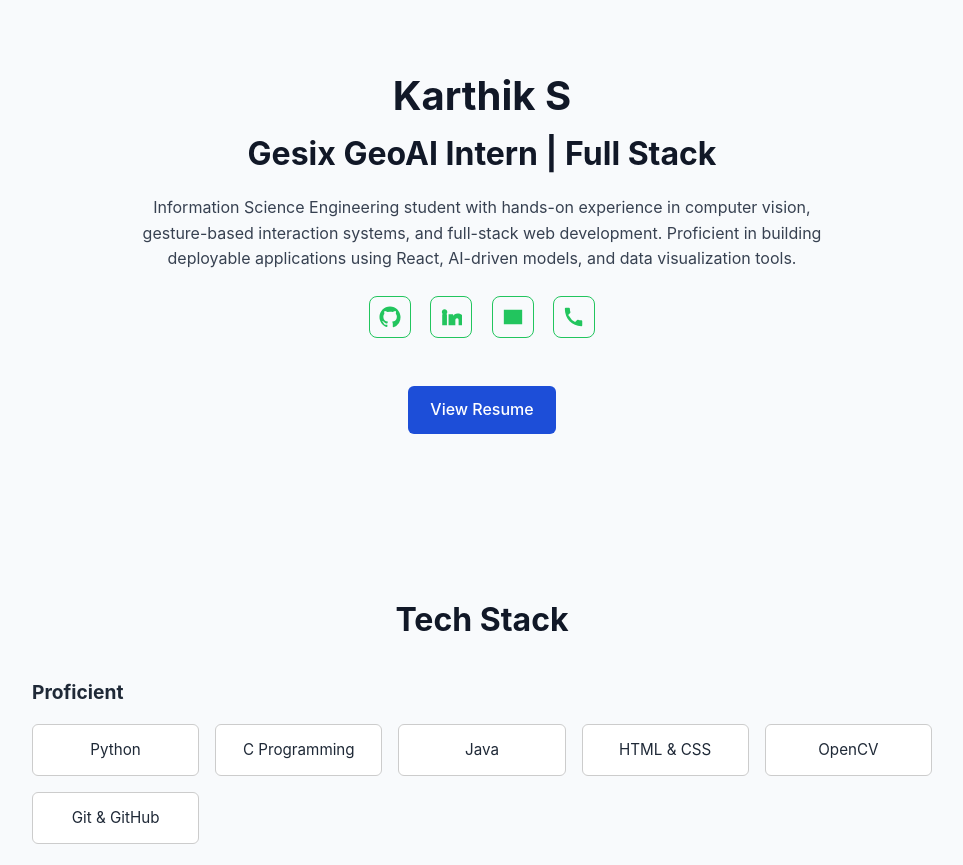
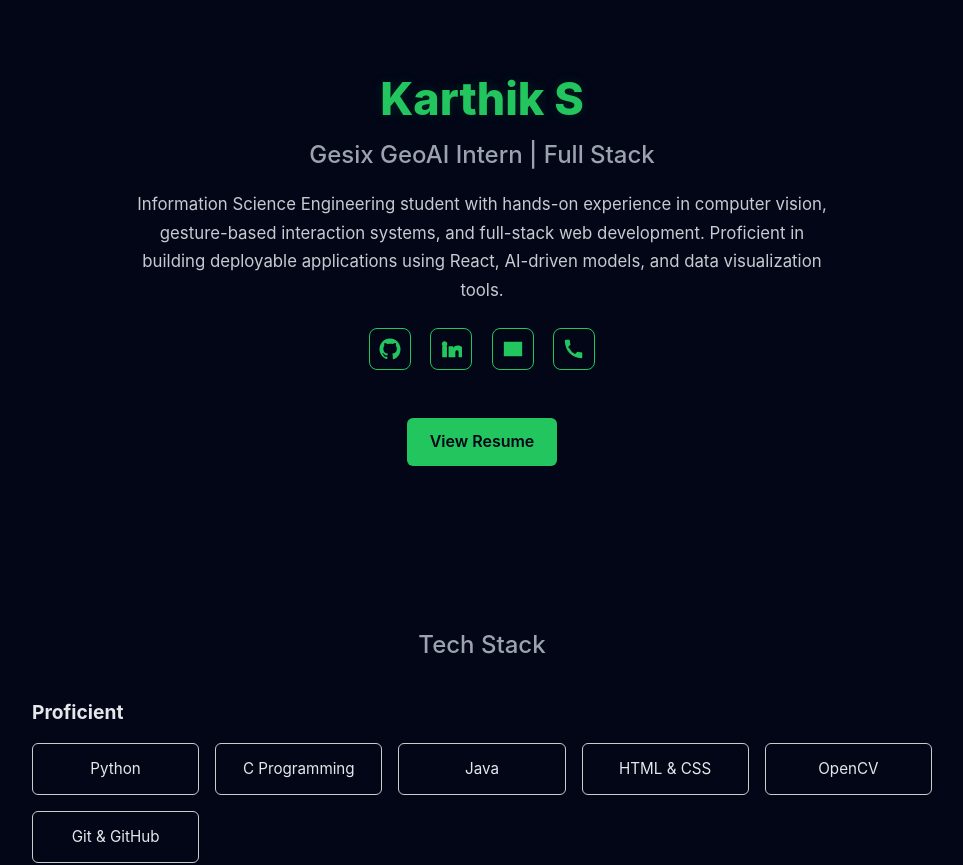
Before and after one commit to karthik527844/karthik-portfolio, a React (Vite) app: page / in a window 1280 px wide. Shown: the top 865 px of the page, without its empty margins (158-1121 px from the left). Built offline with nearby package versions, Linux system fonts and the light colour scheme.

Commit message:
Improve text contrast for better readability

```diff
--- a/src/components/Projects.jsx
+++ b/src/components/Projects.jsx
@@ -2,8 +2,10 @@ import { projects } from "../data/projects";
 
 const Projects = () => {
   return (
-    <section aria-labelledby="projects-heading" style={{ padding: "3rem 1rem", background: "#f9f9f9" }}>
-      <h2 id="projects-heading" style={{ textAlign: "center" }}>Projects</h2>
+  <section style={{ padding: "3rem 1rem" }}>
+      <h2 id="projects-heading" style={{ textAlign: "center", marginBottom: "2rem" }}>
+        Projects
+      </h2>
 
       <div style={container}>
         {projects.map((project, index) => (
@@ -36,7 +38,6 @@ const container = {
 const card = {
   padding: "1.5rem",
   borderRadius: "8px",
-  background: "#fff",
   boxShadow: "0 4px 10px rgba(0,0,0,0.08)",
 };
 
--- a/src/index.css
+++ b/src/index.css
@@ -1,3 +1,18 @@
+html,
+body {
+  min-height: 100%;
+  background-color: var(--bg-dark);
+}
+
+:root {
+  --bg-dark: #020617;
+  --bg-card: #020617;
+  --text-main: #e5e7eb;
+  --text-muted: #9ca3af;
+  --accent: #22c55e;
+  --accent-soft: rgba(34, 197, 94, 0.15);
+}
+
 /* Global Reset */
 * {
   margin: 0;
@@ -10,28 +25,32 @@ body {
   font-family: -apple-system, BlinkMacSystemFont, "Segoe UI",
     Roboto, Oxygen, Ubuntu, Cantarell, "Open Sans", "Helvetica Neue",
     sans-serif;
+  background-color: var(--bg-dark);
+  color: var(--text-main);
   line-height: 1.6;
-  color: #1f2937;
-  background-color: #f8fafc;
 }
+
 
 /* Section spacing */
 section {
   margin-bottom: 3rem;
+  background-color: transparent;
 }
 
 /* Headings */
 h1 {
-  font-size: 2.5rem;
-  font-weight: 700;
-  color: #111827;
+  font-size: 2.8rem;
+  font-weight: 800;
+  color: var(--accent);
+  text-shadow: 0 0 12px var(--accent-soft);
 }
 
 h2 {
-  font-size: 2rem;
-  margin-bottom: 1rem;
-  color: #111827;
+  color: #e5e7eb;
+  color: var(--text-muted);
+  font-weight: 500;
 }
+
 
 h3 {
   font-size: 1.2rem;
@@ -40,9 +59,11 @@ h3 {
 
 /* Paragraphs */
 p {
-  font-size: 1rem;
-  color: #374151;
+  font-size: 1.05rem;
+  color: #d1d5db; /* brighter gray for dark bg */
+  line-height: 1.7;
 }
+
 
 /* Links */
 a {
@@ -56,24 +77,26 @@ a:hover {
 
 /* Project Card Hover Effect */
 .project-card {
-  transition: transform 0.2s ease, box-shadow 0.2s ease;
+  background-color: var(--bg-card);
+  border: 1px solid #020617;
 }
 
 .project-card:hover {
-  transform: translateY(-4px);
-  box-shadow: 0 10px 20px rgba(0, 0, 0, 0.12);
+  border-color: var(--accent);
 }
+
 
 /* Skill Chip Polish */
 .skill-chip {
-  background-color: #ffffff;
-  transition: background-color 0.2s ease, transform 0.2s ease;
+  background-color: #020617;
+  color: var(--text-main);
+  border: 1px solid #020617;
 }
 
 .skill-chip:hover {
-  background-color: #eef2ff;
-  transform: scale(1.05);
+  border-color: var(--accent);
 }
+
 
 a:focus,
 button:focus {
@@ -94,14 +117,14 @@ button:focus {
   transition: background-color 0.2s ease, transform 0.2s ease;
 }
 
-.resume-btn:hover {
-  background-color: #1e40af;
-  transform: translateY(-2px);
+.resume-btn {
+  background-color: var(--accent);
+  color: #020617;
+  font-weight: 600;
 }
 
-.resume-btn:focus {
-  outline: 2px solid #93c5fd;
-  outline-offset: 3px;
+.resume-btn:hover {
+  background-color: #16a34a;
 }
 
 /* Hero social icons */
@@ -137,3 +160,19 @@ button:focus {
 .hero-icons a:hover svg {
   fill: #000;
 }
+
+/* Hero description text */
+section p {
+  max-width: 720px;
+  margin-left: auto;
+  margin-right: auto;
+  opacity: 0.95;
+}
+
+
+@media (prefers-reduced-motion: reduce) {
+  * {
+    animation: none !important;
+    transition: none !important;
+  }
+}
```
